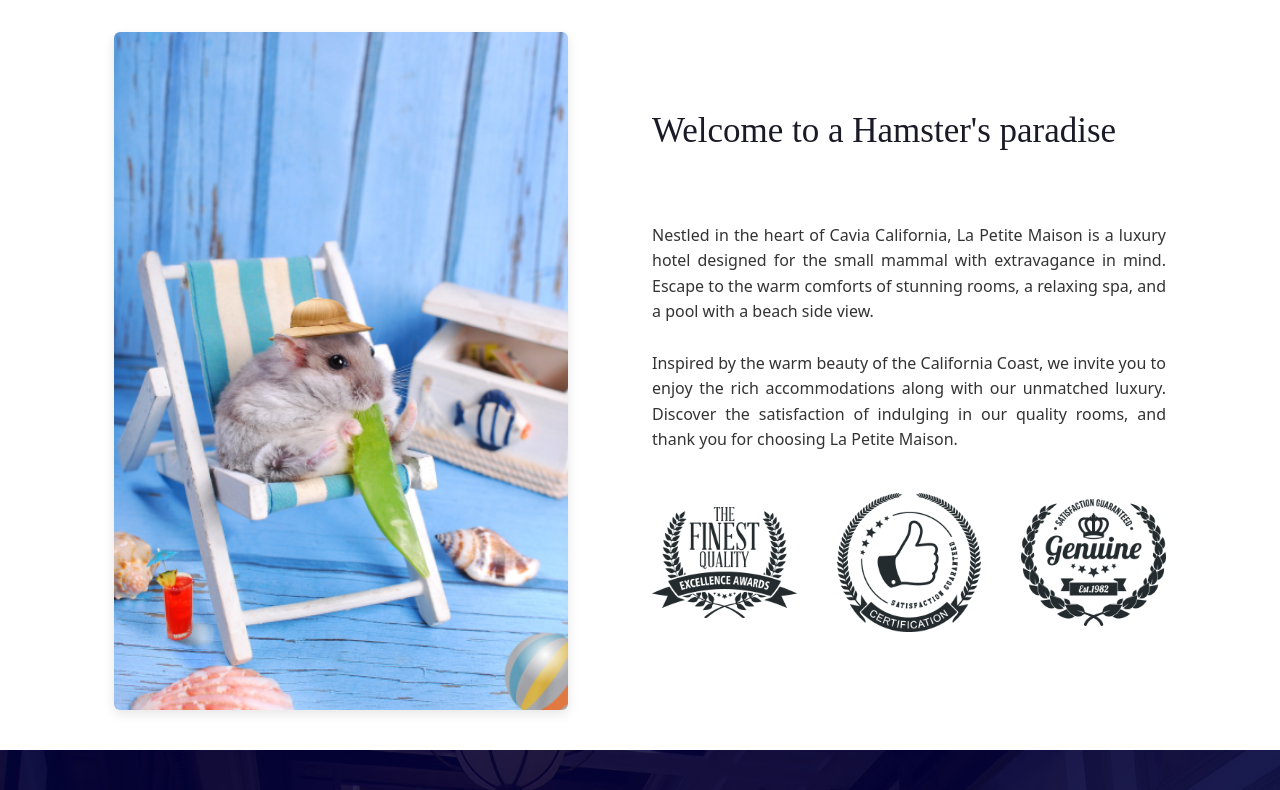
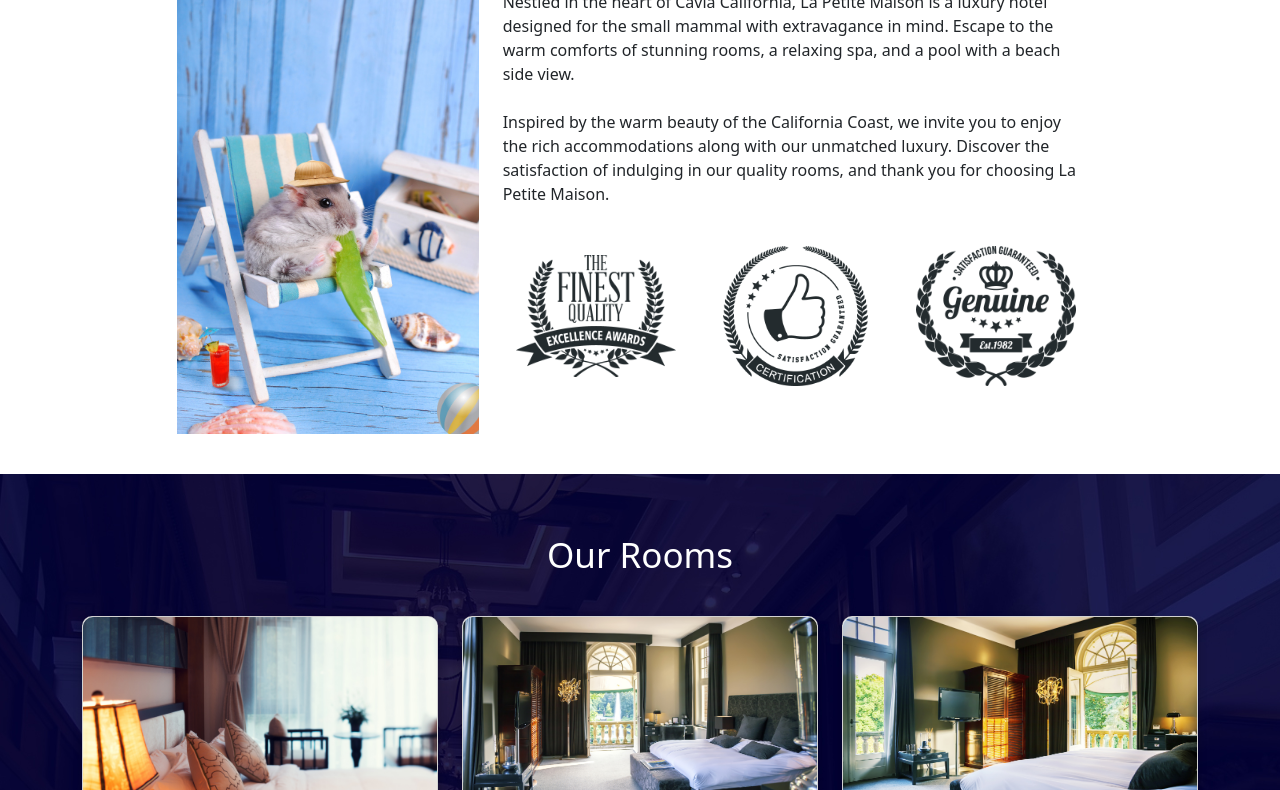
Before and after one commit to PallaviPattanashetti/hotelMarkupAssets-new, a plain HTML site: page index.html in a window 1280 px wide. Shown: the part 646-1436 px from the top of the page. Drawn offline with nearby package versions, Linux system fonts and the light colour scheme.

Commit message:
check this

```diff
--- a/index.html
+++ b/index.html
@@ -39,7 +39,7 @@
   </div>
 
   <!-- Second Box -->
-  <div class="head2 bg-white py-5">
+  <!--div class="head2 bg-white py-5">
     <div class="container">
       <div class="main-content-section row align-items-center justify-content-center text-center text-md-start">
         <div class="col-md-6 image-side mb-4 mb-md-0">
@@ -55,6 +55,34 @@
             <br>
             <br>Inspired by the warm beauty of the California Coast, we invite you to enjoy the rich
             accommodations along with our unmatched luxury. Discover the satisfaction of indulging in our quality rooms,
+            and thank you for choosing La Petite Maison.
+          </p>
+
+          <div class="logo-row">
+            <div class="award log1"></div>
+            <div class="award log2"></div>
+            <div class="award log3"></div>
+          </div>
+        </div>
+      </div>
+    </div-->
+
+  <div class="container2">
+    <div class="row">
+      <div class="col-4 d-flex justify-content-end">
+        <img src="/images/hamsterhomejpg.jpg" class="home" alt="">
+      </div>
+      <div class="col-8 ">
+        <h2>Welcome to a Hamster's paradise</h2>
+        <p>
+          Nestled in the heart of Cavia California, La Petite Maison is a luxury hotel designed for the small mammal
+          with extravagance in mind. Escape to the warm comforts of stunning rooms, a relaxing spa, and a pool with
+          a
+          beach side view.
+          <br>
+          <br>Inspired by the warm beauty of the California Coast, we invite you to enjoy the rich
+          accommodations along with our unmatched luxury. Discover the satisfaction of indulging in our quality
+          rooms,
           and thank you for choosing La Petite Maison.
         </p>
 
@@ -192,21 +220,21 @@
           <p class="logo-name">24 Hour Room Service</p>
         </div>
         <div class="col-6 col-md-3 mb-4">
-            <img class="picture"src="/images/breakfast.png" alt="Complimentary Breakfast" class="img-fluid mb-2">
+          <img class="picture" src="/images/breakfast.png" alt="Complimentary Breakfast" class="img-fluid mb-2">
           <p class="logo-name">Complimentary Breakfast</p>
         </div>
         <div class="col-6 col-md-3 mb-4">
-            <img class="picture"src="/images/valet.png" alt="Valet Parking" class="img-fluid mb-2">
+          <img class="picture" src="/images/valet.png" alt="Valet Parking" class="img-fluid mb-2">
           <p class="logo-name">Valet Parking</p>
         </div>
         <div class="col-6 col-md-3 mb-4">
-            <img class="picture"src="/images/pool.png" alt="Beachside Pool" class="img-fluid mb-2">
+          <img class="picture" src="/images/pool.png" alt="Beachside Pool" class="img-fluid mb-2">
           <p class="logo-name">Beachside Pool</p>
         </div>
       </div>
     </div>
     </div>
-
+  </section>
     <!-- Reserve Room -->
     <!--div class="bottom-container">
   <div class="bottom-row d-flex flex-column align-items-center text-center p-4">
@@ -261,7 +289,8 @@
               <input type="text" class="form-control text-center">
             </div>
             <div class="col-12 col-sm-6 col-md-2">
-            <button type="button" class="btn btn-primary" style="font-size: small; width: 150px;">Check Availability</button>
+              <button type="button" class="btn btn-primary" style="font-size: small; width: 150px;">Check
+                Availability</button>
             </div>
           </div>
         </div>
--- a/styles/stryle.css
+++ b/styles/stryle.css
@@ -94,7 +94,7 @@
 .image-side {
   flex: 1;
   display: flex;
-  justify-content: center;
+  justify-content: left;
   align-items: center;
 }
 
@@ -115,6 +115,7 @@ font:  normal 35px/44px Dosis;
 color: #1A1B26;
 opacity: 1;
 margin-bottom: 70px;
+margin-top: 40;
 
 }
 
@@ -149,6 +150,17 @@ margin-bottom: 70px;
 .log2 { background-image: url('/images/awardsatisfaction.png'); }
 .log3 { background-image: url('/images/awardgenuine.png'); }
 
+
+
+
+.home{
+
+  width: 369px;
+  height: 450px;
+  margin-top: 40px;
+  margin-bottom: 40px;
+
+}
 /* --- Room Section --- */
 .blue-image-container {
   background-image: url('/images/bg2.jpg');
@@ -167,8 +179,9 @@ margin-bottom: 70px;
 .card {
   background: white;
   border-radius: 10px;
-  width: 20rem;
+  width: 369 px;
   box-shadow: 0 4px 10px rgba(0,0,0,0.2);
+
 }
 
 .card img {
@@ -267,6 +280,8 @@ object-fit: contain;
 }
 
 
+
+
 /* --- Reserve Room Section --- */
 .bottom-container {
   position: relative;
@@ -341,3 +356,16 @@ p4 {
   color: #E5FEFF;
   display: block;
 }
+
+
+.container2 {
+    --bs-gutter-x: 1.5rem;
+    --bs-gutter-y: 0;
+    width: 70%;
+    padding-right: calc(var(--bs-gutter-x) * .5);
+    padding-left: calc(var(--bs-gutter-x) * .5);
+    margin-right: auto;
+    margin-left: auto;
+    margin-top: 40;
+    margin-bottom: 40;
+}
```
Lines whose indentation alone changed are shown as unchanged.
